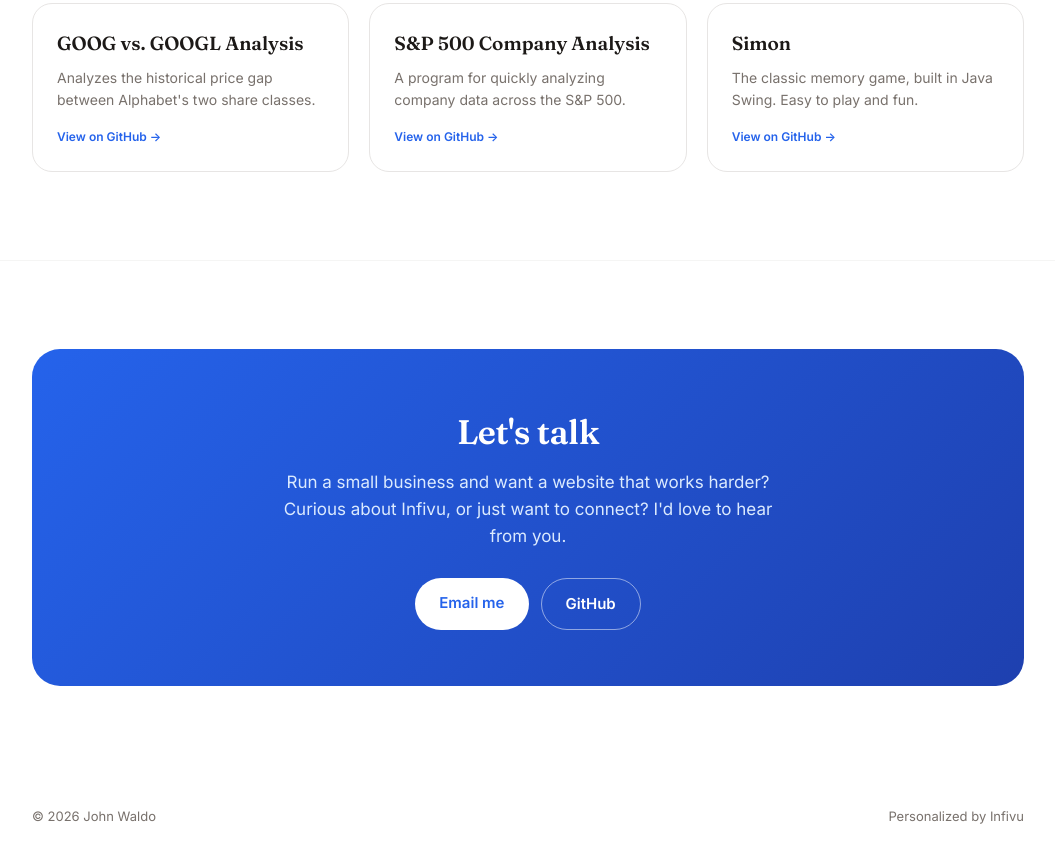
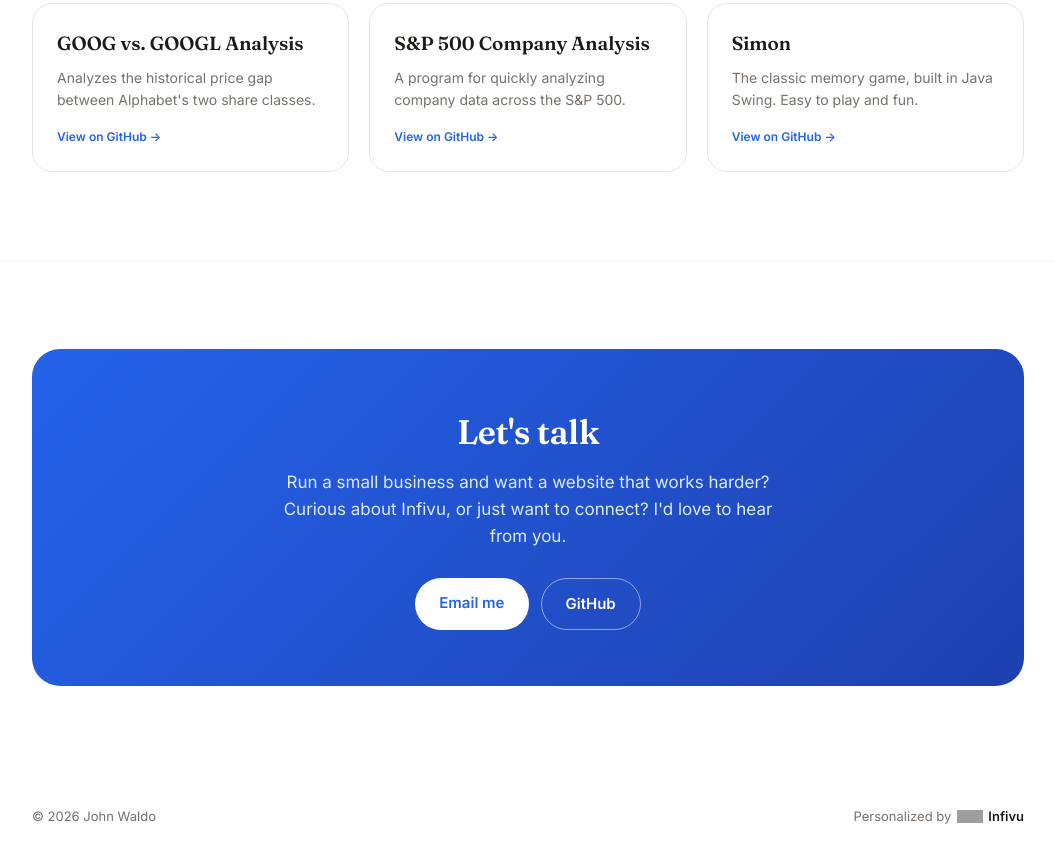
Before and after one commit to JohnWaldo26/JohnWaldo26.github.io, a plain HTML site: page index.html in a window 1280 px wide. Shown: the part 2247-3110 px from the top of the page, without its empty margins (112-1167 px from the left). Drawn offline with Linux system fonts and the light colour scheme; grey boxes are pictures that could not be loaded.

Commit message:
Footer: Infivu logo in the 'Personalized by' credit
Co-Authored-By: Claude Opus 5.5 <noreply@anthropic.com>

```diff
--- a/index.html
+++ b/index.html
@@ -97,6 +97,9 @@
     footer .wrap { display: flex; justify-content: space-between; flex-wrap: wrap; gap: 12px; }
     footer a { text-decoration: none; }
     footer a:hover { color: var(--ink); }
+    .powered { display: inline-flex; align-items: center; gap: 6px; }
+    .powered a { display: inline-flex; align-items: center; gap: 5px; font-weight: 600; color: var(--ink); }
+    .powered img { width: 26px; height: 13px; display: block; }
 
     @media (max-width: 820px) {
       .hero .wrap, .about-grid, .feature { grid-template-columns: 1fr; }
@@ -224,7 +227,7 @@
   <footer>
     <div class="wrap">
       <span>© <span id="year">2026</span> John Waldo</span>
-      <span>Personalized by <a href="https://infivu.com" target="_blank" rel="noopener">Infivu</a></span>
+      <span class="powered">Personalized by <a href="https://infivu.com" target="_blank" rel="noopener"><img src="https://infivu.com/brand/logo.svg" alt="" width="26" height="13">Infivu</a></span>
     </div>
   </footer>
 
```
